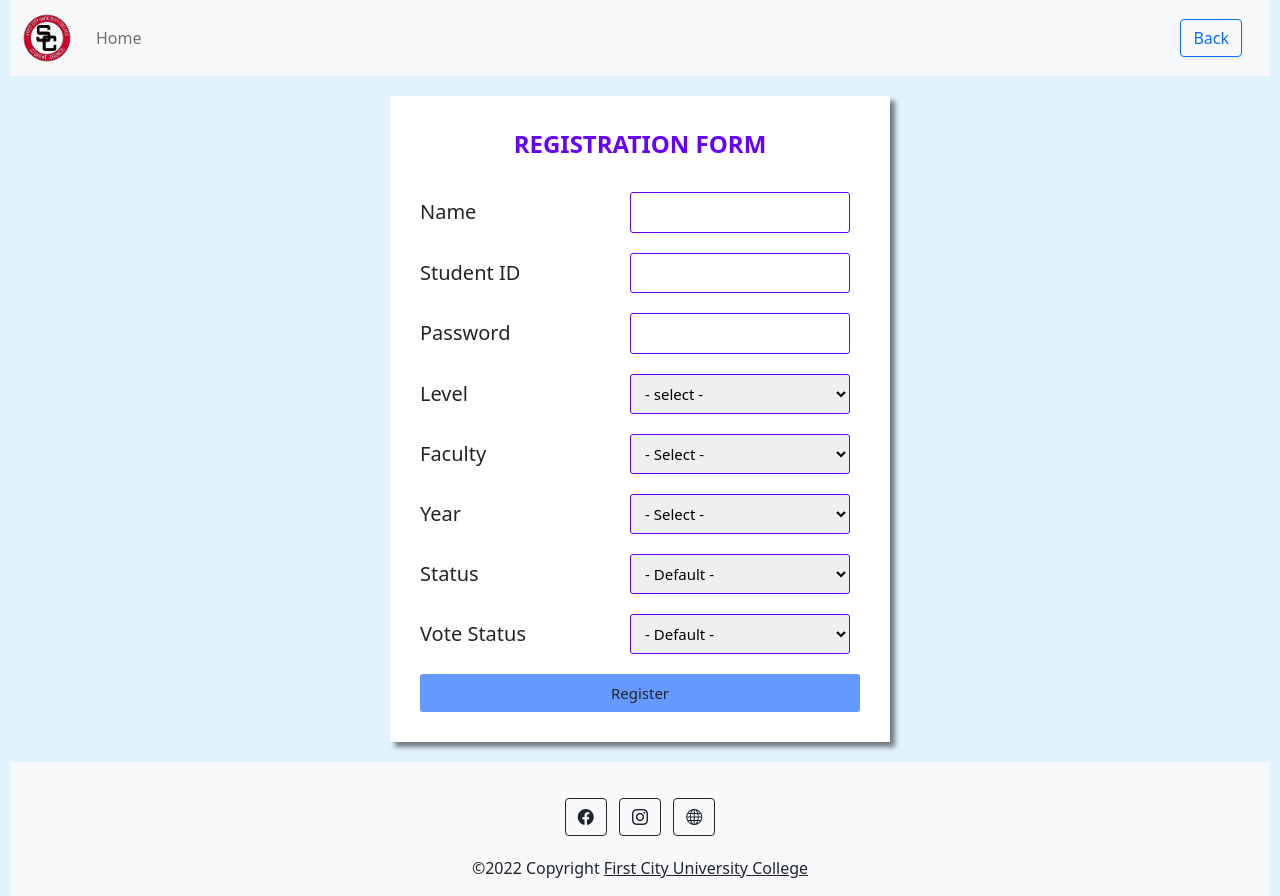
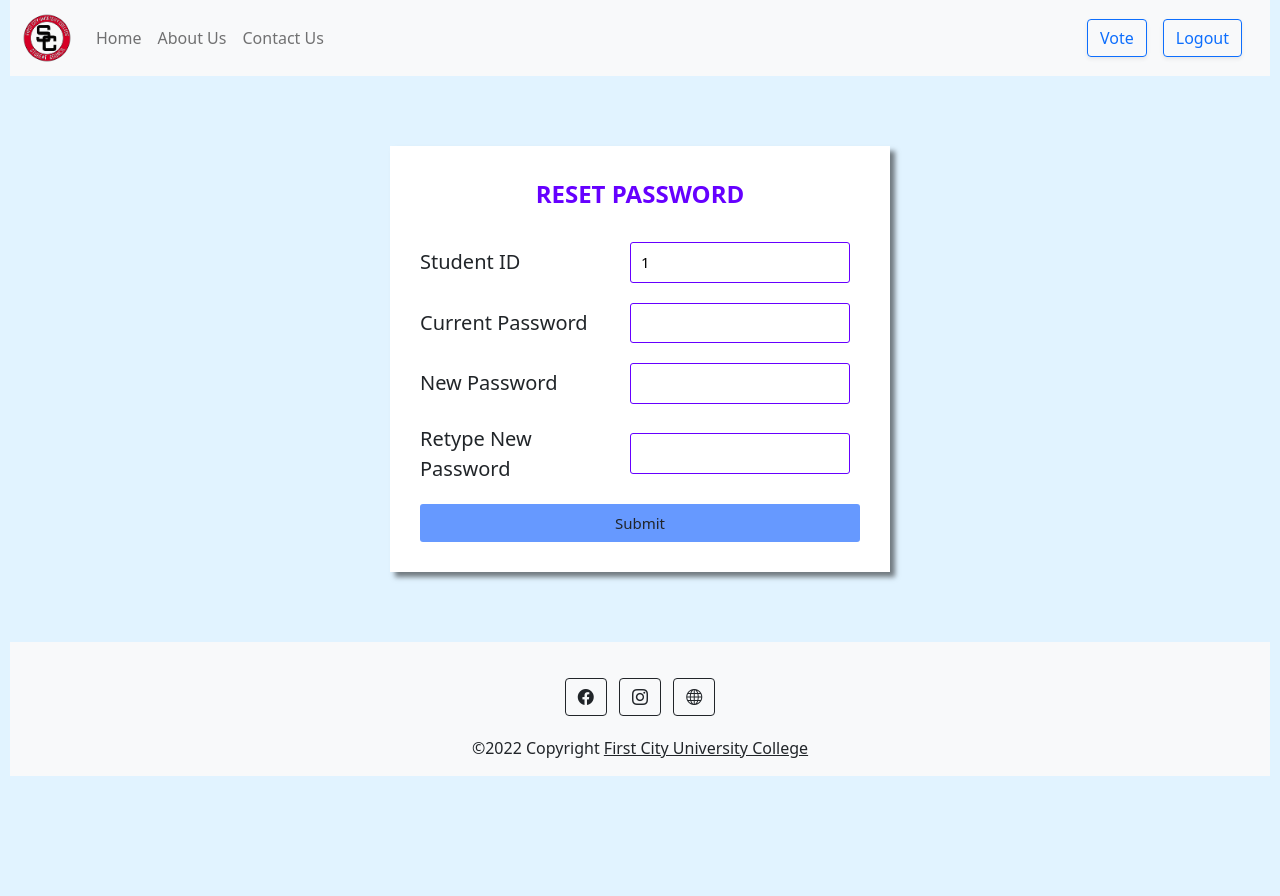
Before and after one commit to javelineou/sd-project, a PHP site: page /sd-project/reset.php in a window 1280 px wide. After the commit the page ends 776 px from the top, so only its background shows below. Run offline with PHP 8.4, Linux system fonts and the light colour scheme; the visitor is signed in with stand-in values (Sample User, id 1).

Commit message:
reset password

```diff
--- a/registration.css
+++ b/registration.css
@@ -17,7 +17,7 @@ body
 	max-width:500px;
 	width:100%;
 	background-color:white;
-	margin:20px auto;
+	margin:70px auto;
 	padding:30px;
 	box-shadow:5px 5px 5px rgba(0, 0, 0, 0.5);
 }
--- a/reset.php
+++ b/reset.php
@@ -3,6 +3,14 @@
 
 	//Starting session
 	session_start();
+
+	// Check if the user is logged in, otherwise redirect to login page
+	if(!isset($_SESSION["loggedin"]) || $_SESSION["loggedin"] !== true){
+    header("location: login.php");
+    exit;
+	}
+
+	$student_id = $_SESSION["student_id"];
 ?>
 
 <!DOCTYPE html>
@@ -33,108 +41,99 @@
 		<title> Student Registration </title>
 	</head>
 
-<!--Navigation bar-->
-
+<!-- Header -->
+  <header>
+    <!-- Navbar -->
     <nav class="navbar navbar-expand-lg navbar-light bg-light">
+      <!-- Container wrapper -->
       <div class="container-fluid">
-			<!--logo-->
-			<a class="navbar-brand" href="../admin-selection.php">
+        <!-- Navbar brand -->
+        <a class="navbar-brand mt-2 mt-lg-0" href="homepage.php">
           <img
-				src="../img/fcuc-sc.png"
+            src="img/fcuc-sc.png"
             width="50"
             height="50"
             alt="FCUC Student Council Logo"
           />
         </a>
-			<!--burger menu-->
-			<button class="navbar-toggler" type="button" data-bs-toggle="collapse" data-bs-target="#navbarSupportedContent" aria-controls="navbarSupportedContent" aria-expanded="false" aria-label="Toggle navigation">
-			  <span class="navbar-toggler-icon"></span>
+        <!-- Toggle button -->
+        <button
+          class="navbar-toggler"
+          type="button"
+          data-bs-toggle="collapse"
+          data-bs-target="#navbarSupportedContent"
+          aria-controls="navbarSupportedContent"
+          aria-expanded="false"
+          aria-label="Toggle navigation"
+        >
+          <i class="bi bi-list"></i>
         </button>
 
+        <!-- Collapsible wrapper -->
         <div class="collapse navbar-collapse" id="navbarSupportedContent">
           <ul class="navbar-nav me-auto mb-2 mb-lg-0">
             <li class="nav-item">
-					  	<a class="nav-link	" aria-current="page" href="../admin-homepage.php">Home</a>
+              <a class="nav-link" href="homepage.php">Home</a>
             </li>
-
+            <li class="nav-item">
+              <a class="nav-link" href="about-us.php">About Us</a>
+            </li>
+            <li class="nav-item">
+              <a class="nav-link" href="contact-us.php">Contact Us</a>
+            </li>
           </ul>
-
-				   	<a href="../admin-selection.php" type="button"
-            		class="btn btn-outline-primary me-3 shadow-sm btn-width">Back</a>
-
+          <!-- Button on Navbar -->
+          <a
+            type="button"
+            class="btn btn-outline-primary me-3 shadow-sm btn-width"
+            href="vote.php"
+          >
+            Vote
+          </a>
+          <a
+            type="button"
+            class="btn btn-outline-primary me-3 shadow-sm btn-width"
+            href="logout.php"
+          >
+            Logout
+          </a>
         </div>
+        <!-- Collapsible wrapper -->
       </div>
+      <!-- Container wrapper -->
     </nav>
-
   </header>
   <!--EOF Navigation bar-->
 	<body>
 		<div class="container">
 		<form action="#" method="POST" >
 			<div class="title">
-				Registration Form
+				Reset Password
 			</div>
 			<div class="form">
+
 				<div class="input_field">
-					<label>  Name </label>
-					<input type="text" class="input" name="name" required>
+					<label> Student ID </label>
+					<input type="text" value="<?php echo $student_id;?>" class="input" name="student_id" readonly>
 				</div>
 
 				<div class="input_field">
-					<label> Student ID </label>
-					<input type="text" class="input" name="student_id" required>
+					<label> Current Password </label>
+					<input type="password" class="input" name="currentPassword" required>
 				</div>
 
 				<div class="input_field">
-					<label> Password </label>
-					<input type="password" class="input" name="password" required>
+					<label> New Password </label>
+					<input type="password" class="input" name="newPassword" required>
 				</div>
 
 				<div class="input_field">
-					<label> Level </label>
-					<select class="selectbox" name="level_of_study" required>
-						<option value=""> - select - </option>
-						<option value="Foundation"> Foundation </option>
-						<option value="Diploma">Diploma</option>
-						<option value="Degree"> Degree</option>
-						<option value="Masters">Masters</option>
-					</select>
+					<label> Retype New Password </label>
+					<input type="password" class="input" name="reNewPassword" required>
 				</div>
 
 				<div class="input_field">
-					<label> Faculty </label>
-					<select class="selectbox" name="faculty" required>
-						<option value=""> - Select - </option>
-						<option value="Faculty of Engineering and Computing"> Faculty of Engineering and Computing</option>
-						<option value="Faculty of Arts"> Faculty of Arts</option>
-						<option value="Faculty of Business"> Faculty of Business</option>
-					</select>
-				</div>
-
-				<div class="input_field">
-					<label> Year </label>
-					<select class="selectbox" name="year" required>
-						<option value=""> - Select - </option>
-						<option value="1"> 1 </option>
-						<option value="2"> 2 </option>
-						<option value="3"> 3 </option>
-					</select>
-				</div>
-				<div class="input_field">
-					<label> Status </label>
-					<select class="selectbox" name="admin_status">
-						<option value="0"> - Default - </option>
-					</select>
-				</div>
-				<div class="input_field">
-					<label> Vote Status </label>
-					<select class="selectbox" name="vote_status">
-						<option value="0"> - Default - </option>
-					</select>
-				</div>
-
-				<div class="input_field">
-					<input type="submit" value="Register" class="btn" name="submit">
+					<input type="submit" value="Submit" class="btn" name="submit">
 				</div>
 			</div>
 		</form>
```
Also changed, not shown: about-us.php (+4 -8 lines). Lines whose indentation alone changed are shown as unchanged.
